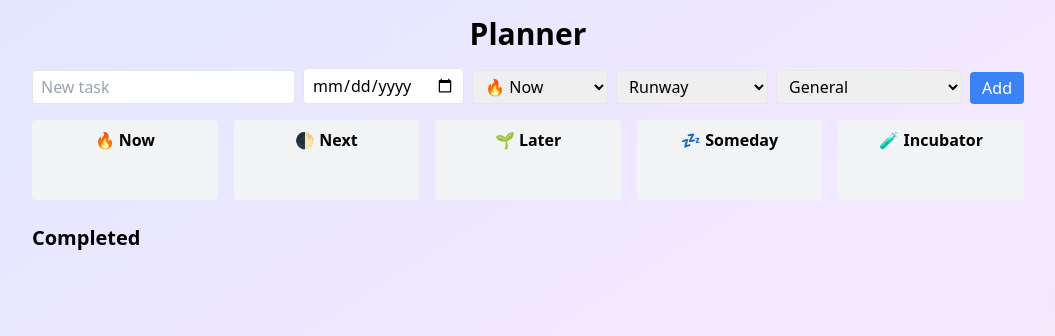
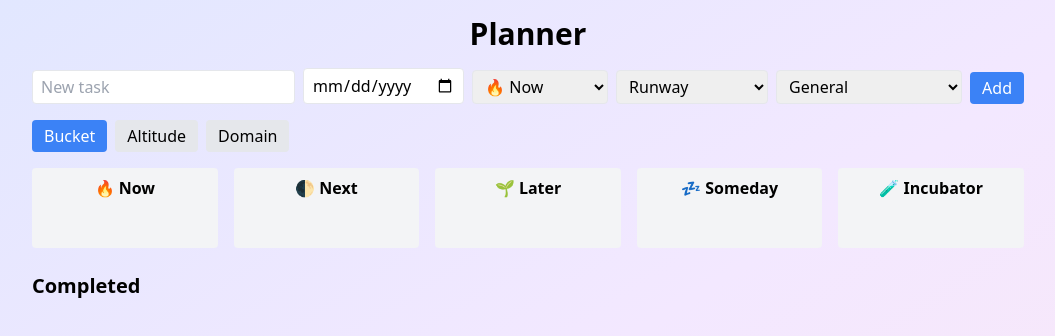
Before and after one commit to nevone-dev/planner, a React (Vite) app: page / in a window 1280 px wide. Shown: the top 336 px of the page, without its empty margins (112-1167 px from the left). Built offline with nearby package versions, Linux system fonts and the light colour scheme.

Commit message:
feat(ui): allow pivoting board by category

```diff
--- a/src/App.jsx
+++ b/src/App.jsx
@@ -37,10 +37,18 @@ const DOMAINS = [
   'General',
 ];
 
-function DraggableTask({ task, children }) {
+const DOMAIN_MAP = DOMAINS.reduce((acc, d) => ({ ...acc, [d]: d }), {});
+
+const GROUPINGS = {
+  bucket: { label: 'Bucket', categories: BUCKETS },
+  altitude: { label: 'Altitude', categories: ALTITUDES },
+  domain: { label: 'Domain', categories: DOMAIN_MAP },
+};
+
+function DraggableTask({ task, groupBy, children }) {
   const { attributes, listeners, setNodeRef } = useDraggable({
     id: task.id.toString(),
-    data: { bucket: task.bucket },
+    data: { group: task[groupBy] },
   });
   return (
     <li
@@ -83,6 +91,7 @@ export default function App() {
   const [editingAltitude, setEditingAltitude] = React.useState('task');
   const [editingDomain, setEditingDomain] = React.useState('General');
   const [activeId, setActiveId] = React.useState(null);
+  const [groupBy, setGroupBy] = React.useState('bucket');
 
   const sensors = useSensors(useSensor(PointerSensor));
 
@@ -92,8 +101,15 @@ export default function App() {
 
   const handleDragEnd = (event) => {
     const { active, over } = event;
-    if (over && active.data.current?.bucket !== over.id) {
-      taskAgent.setBucket(Number(active.id), over.id);
+    if (over && active.data.current?.group !== over.id) {
+      const id = Number(active.id);
+      if (groupBy === 'bucket') {
+        taskAgent.setBucket(id, over.id);
+      } else if (groupBy === 'altitude') {
+        taskAgent.setAltitude(id, over.id);
+      } else if (groupBy === 'domain') {
+        taskAgent.setDomain(id, over.id);
+      }
       setTasks([...scheduleAgent.getTasks()]);
     }
     setActiveId(null);
@@ -219,21 +235,39 @@ export default function App() {
           Add
         </button>
       </div>
+      <div className="flex gap-2 mb-4">
+        {Object.entries(GROUPINGS).map(([key, { label }]) => (
+          <button
+            key={key}
+            className={`px-3 py-1 rounded ${
+              groupBy === key ? 'bg-blue-500 text-white' : 'bg-gray-200'
+            }`}
+            onClick={() => setGroupBy(key)}
+          >
+            {label}
+          </button>
+        ))}
+      </div>
 
       <DndContext
         sensors={sensors}
         onDragStart={handleDragStart}
         onDragEnd={handleDragEnd}
       >
-        <div className="grid grid-cols-5 gap-4">
-          {Object.entries(BUCKETS).map(([bKey, bLabel]) => (
+        <div
+          className="grid gap-4"
+          style={{
+            gridTemplateColumns: `repeat(${Object.keys(GROUPINGS[groupBy].categories).length}, minmax(0, 1fr))`,
+          }}
+        >
+          {Object.entries(GROUPINGS[groupBy].categories).map(([bKey, bLabel]) => (
             <DroppableColumn key={bKey} id={bKey}>
               <h2 className="font-semibold mb-2 text-center">{bLabel}</h2>
               <ul className="space-y-2">
                 {tasks
-                  .filter((t) => t.bucket === bKey && !t.completed)
+                  .filter((t) => t[groupBy] === bKey && !t.completed)
                   .map((t) => (
-                    <DraggableTask key={t.id} task={t}>
+                    <DraggableTask key={t.id} task={t} groupBy={groupBy}>
                       {editingId === t.id ? (
                         <>
                           <input
--- a/src/agents/TaskManagerAgent.js
+++ b/src/agents/TaskManagerAgent.js
@@ -77,6 +77,14 @@ export default class TaskManagerAgent {
     }
   }
 
+  setDomain(id, domain) {
+    const task = this.tasks.find((t) => t.id === id);
+    if (task) {
+      task.domain = domain;
+      this._emit();
+    }
+  }
+
   deleteTask(id) {
     const idx = this.tasks.findIndex((t) => t.id === id);
     if (idx !== -1) {
```
